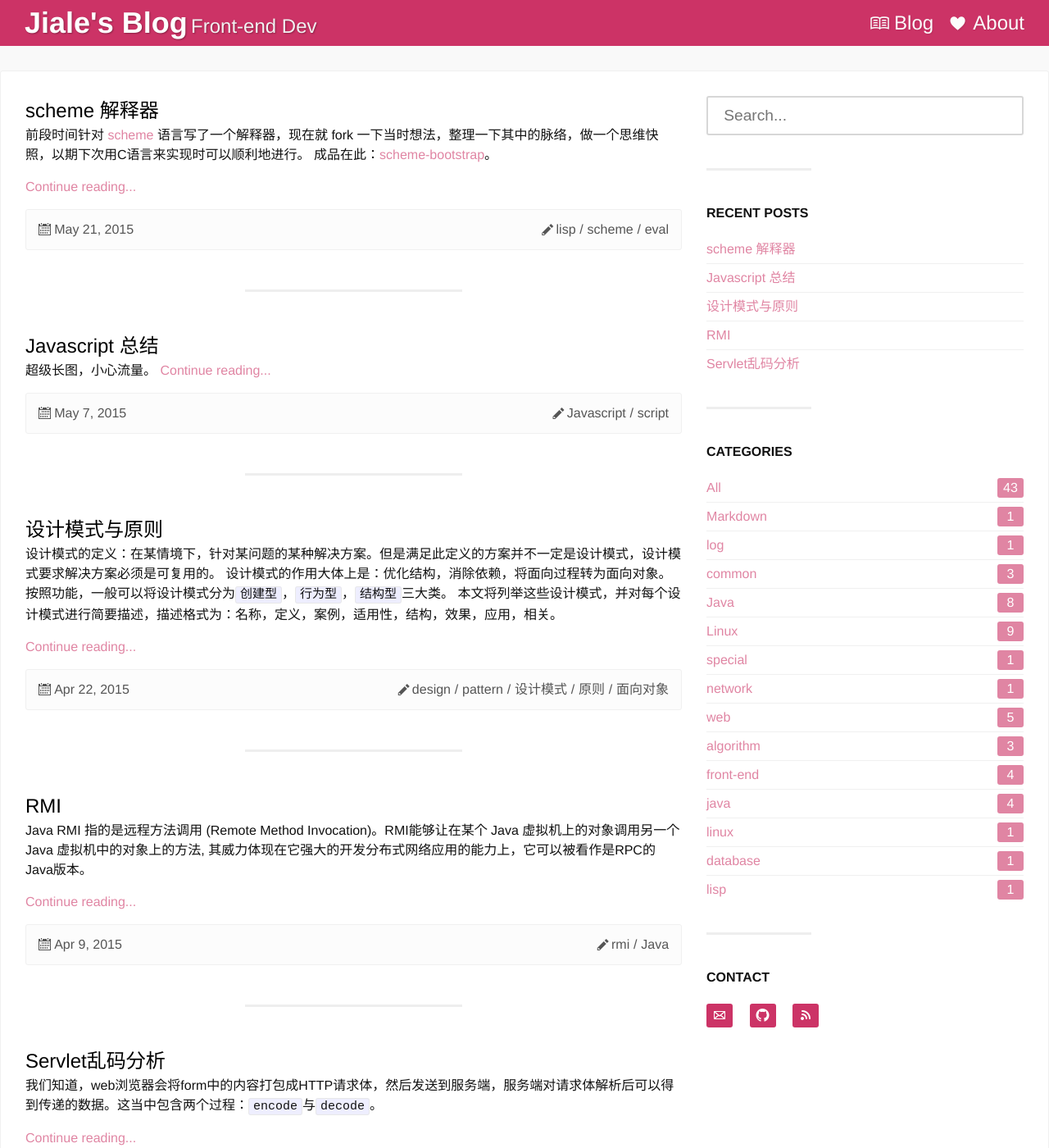
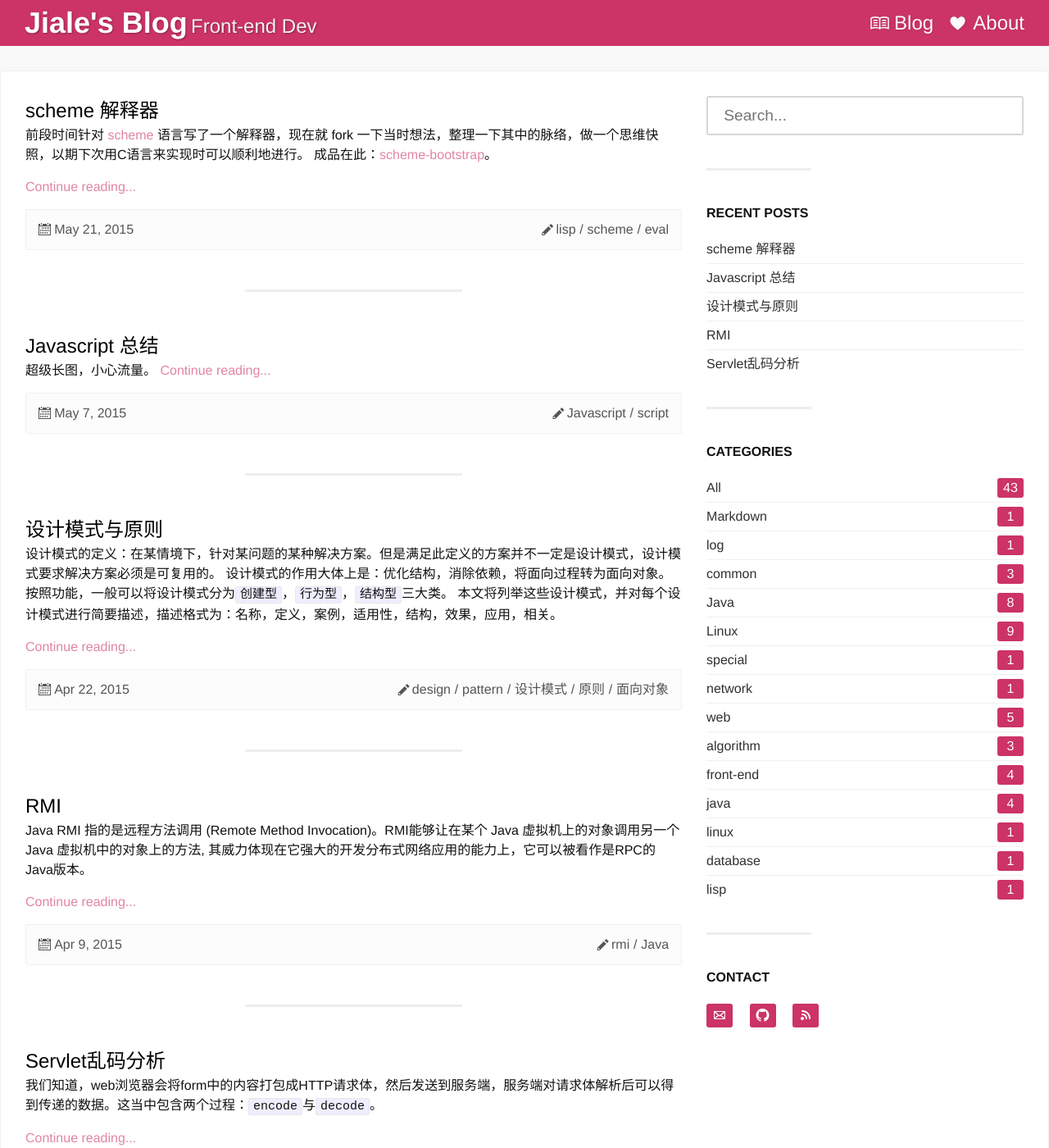
Before and after one commit to mrzjl/mrzjl.github.io, a Jekyll site: the page built from index.html, in a window 1280 px wide and 1400 px high. Shown: the whole window at 82% size. Built offline with Jekyll 4.4.1, drawn with Linux system fonts in a browser that asks for light colours; Markdown is read by kramdown in place of the engine named in the settings; the list of posts is cut into pages by our own code; comment, search, counter and statistics services are not loaded.

Commit message:
sidebar link color

```diff
--- a/_sass/_layout.scss
+++ b/_sass/_layout.scss
@@ -377,22 +377,23 @@
                 -moz-transition:width 200ms;
                 -o-transition:width 200ms;
                 -webkit-transition:width 200ms;
+                color: $brand-color;
+                &:visited{
+                    color: $brand-color;
+                }
                 span{
                     display: block;
                     float: right;
                     width: 2em;
                     line-height: 24px;
                     border-radius:3px;
-                    background-color:$theme-color-light;
+                    background-color:$theme-color;
                     color:$section-color-hover;
                     text-align: center;
                 }
                 &:hover{
                     width: 90%;
                     text-decoration: none;
-                    span{
-                        background-color:$theme-color;
-                    }
                 }
             }
         }
```
